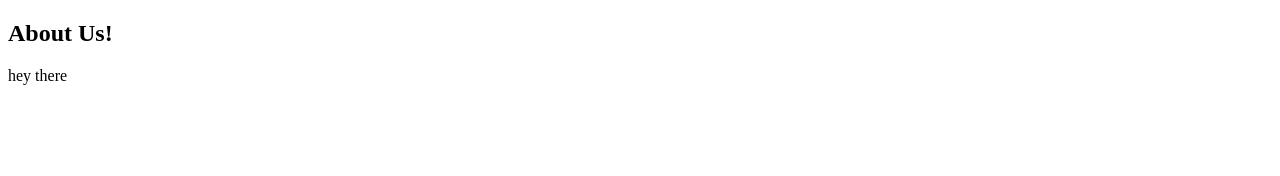
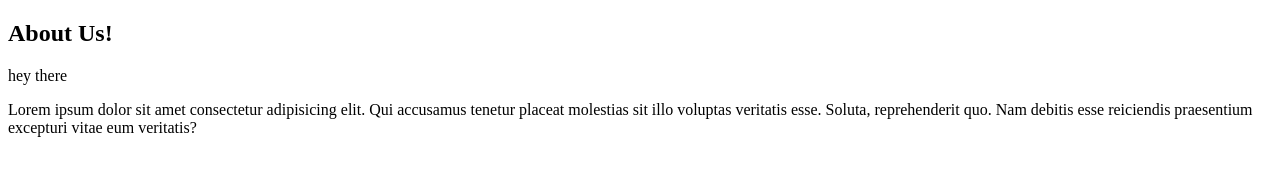
Before and after one commit to aqsa63jamil/Stylez2341, a plain HTML site: page about.html in a window 1280 px wide. Drawn offline with Linux system fonts and the light colour scheme.

Commit message:
new edit

```diff
--- a/about.html
+++ b/about.html
@@ -8,5 +8,6 @@
 <body>
     <h2>About Us!</h2>
     <p>hey there</p>
+    <p>Lorem ipsum dolor sit amet consectetur adipisicing elit. Qui accusamus tenetur placeat molestias sit illo voluptas veritatis esse. Soluta, reprehenderit quo. Nam debitis esse reiciendis praesentium excepturi vitae eum veritatis?</p>
 </body>
 </html>
```
